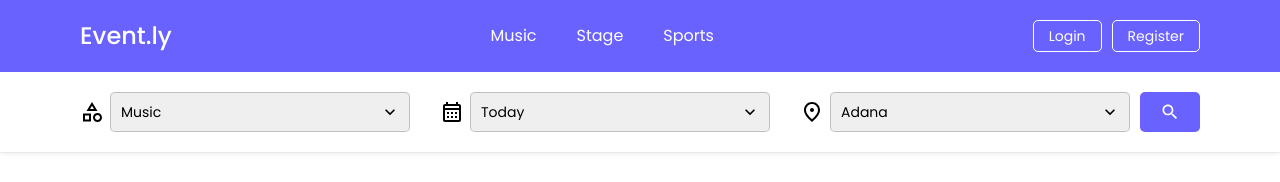
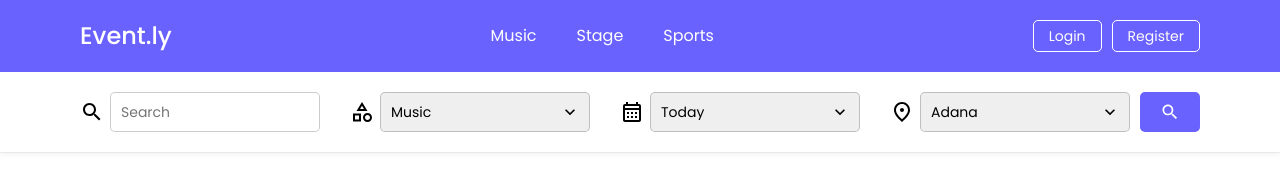
Before and after one commit to murerkinn/etstur-challenge, a Next.js app in the folder frontend/: page / in a window 1280 px wide. Shown: the top 182 px of the page. Built offline with nearby package versions, Linux system fonts and the light colour scheme.

Commit message:
Add text search to search bar

```diff
--- a/frontend/src/modules/search/components/search-bar.tsx
+++ b/frontend/src/modules/search/components/search-bar.tsx
@@ -8,6 +8,7 @@ import Button from '@/components/button'
 import CategorySelector from './category-selector'
 import CitySelector from './city-selector'
 import DateSelector from './date-selector'
+import TextSearch from './text-search'
 
 const SearchBar = () => {
   const router = useRouter()
@@ -31,6 +32,7 @@ const SearchBar = () => {
   return (
     <div className="search-bar">
       <div className="container search-bar-inner">
+        <TextSearch />
         <CategorySelector />
         <DateSelector />
         <CitySelector />
--- /dev/null
+++ b/frontend/src/modules/search/components/text-search.tsx
@@ -0,0 +1,25 @@
+import { Search } from '@mui/icons-material'
+
+import { useAppDispatch, useAppSelector } from '@/app/store'
+
+import { setTextSearch } from '../store/search-slice'
+
+const TextSearch = () => {
+  const dispatch = useAppDispatch()
+
+  const { textSearch } = useAppSelector(state => state.search)
+
+  return (
+    <div className="selector-container text-search">
+      <Search />
+      <input
+        placeholder="Search"
+        type="text"
+        onChange={e => dispatch(setTextSearch(e.target.value))}
+        value={textSearch}
+      />
+    </div>
+  )
+}
+
+export default TextSearch
--- a/frontend/src/styles/modules/search/index.scss
+++ b/frontend/src/styles/modules/search/index.scss
@@ -2,3 +2,4 @@
 @import './selector.scss';
 @import './pagination.scss';
 @import './event-list.scss';
+@import './text-search.scss';
--- /dev/null
+++ b/frontend/src/styles/modules/search/text-search.scss
@@ -0,0 +1,10 @@
+.text-search {
+  input {
+    height: 4rem;
+    border: 1px solid var(--black-20);
+    border-radius: 0.5rem;
+    padding: 1rem 2rem 1rem 1rem;
+    width: 100%;
+    outline: none;
+  }
+}
```
